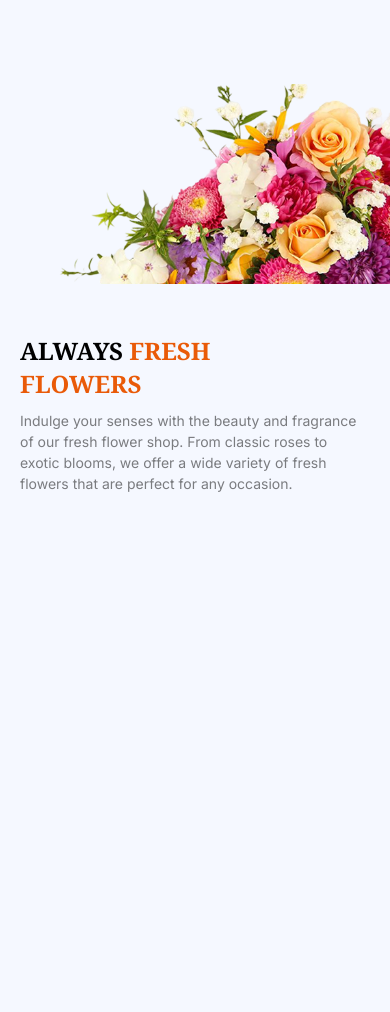
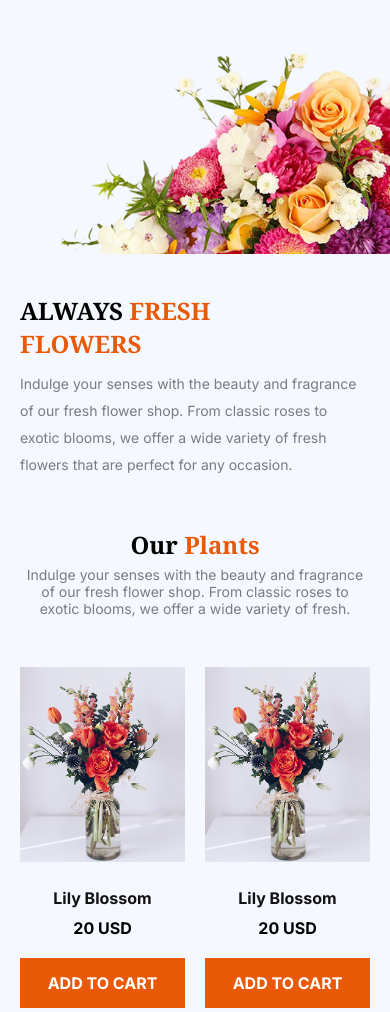
Before and after one commit to Jobayer561/B12A02-Responsive-Flowers, a plain HTML site: page index.html in a window 390 px wide. Shown: the part 88-1100 px from the top of the page. Before the commit the page ends 844 px from the top, so only its background shows below. Drawn offline with Linux system fonts and the light colour scheme.

Commit message:
plant section add

```diff
--- a/index.html
+++ b/index.html
@@ -46,7 +46,7 @@
       </div>
     </header>
         <main>
-      <section class="">
+      <section>
         <div class="section-container">
 
             <div class="content2">
@@ -65,6 +65,62 @@
         </div>
         </div>
       </section>
+      <section>
+        <div class="container plants">
+            <h2 class="Noto-serif-normal plant-heading"><span class="black">Our</span> Plants</h2>
+            <p class="Inter-normal plant-para">Indulge your senses with the beauty and fragrance of our fresh flower shop. From classic roses to exotic blooms, we offer a wide variety of fresh.</p>
+            <div class="plant-section">
+                <div class="flower">
+                    <img src="./assets/sample-flower-image.png" alt="">
+                    <h3 class="Inter-normal h3">Lily Blossom</h3>
+                    <p class="Inter-normal money">20 USD</p>
+                    <button class="Inter-normal btn">ADD TO CART</button>
+                </div>
+                <div class="flower">
+                    <img src="./assets/sample-flower-image.png" alt="">
+                    <h3 class="Inter-normal h3">Lily Blossom</h3>
+                    <p class="Inter-normal money">20 USD</p>
+                    <button class="Inter-normal btn">ADD TO CART</button>
+                </div>
+                <div class="">
+                    <img src="./assets/sample-flower-image.png" alt="">
+                    <h3 class="Inter-normal h3">Lily Blossom</h3>
+                    <p class="Inter-normal money">20 USD</p>
+                    <button class="Inter-normal btn">ADD TO CART</button>
+                </div>
+                <div class="">
+                    <img src="./assets/sample-flower-image.png" alt="">
+                    <h3 class="Inter-normal h3">Lily Blossom</h3>
+                    <p class="Inter-normal money">20 USD</p>
+                    <button class="Inter-normal btn">ADD TO CART</button>
+                </div>
+                <div class="">
+                    <img src="./assets/sample-flower-image.png" alt="">
+                    <h3 class="Inter-normal h3">Lily Blossom</h3>
+                    <p class="Inter-normal money">20 USD</p>
+                    <button class="Inter-normal btn">ADD TO CART</button>
+                </div>
+                <div class="">
+                    <img src="./assets/sample-flower-image.png" alt="">
+                    <h3 class="Inter-normal h3">Lily Blossom</h3>
+                    <p class="Inter-normal money">20 USD</p>
+                    <button class="Inter-normal btn">ADD TO CART</button>
+                </div>
+                <div class="">
+                    <img src="./assets/sample-flower-image.png" alt="">
+                    <h3 class="Inter-normal h3">Lily Blossom</h3>
+                    <p class="Inter-normal money">20 USD</p>
+                    <button class="Inter-normal btn">ADD TO CART</button>
+                </div>
+                <div class="">
+                    <img src="./assets/sample-flower-image.png" alt="">
+                    <h3 class="Inter-normal h3">Lily Blossom</h3>
+                    <p class="Inter-normal money">20 USD</p>
+                    <button class="Inter-normal btn">ADD TO CART</button>
+                </div>
+            </div>
+        </div>
+      </section>
 
     </body>
     </html>
--- a/styles/style.css
+++ b/styles/style.css
@@ -7,7 +7,6 @@
   font-family: "Noto Serif", serif;
   font-optical-sizing: auto;
   font-style: normal;
-  color: red;
   font-variation-settings: "wdth" 100;
 }
 .Inter-normal {
@@ -25,13 +24,13 @@ body {
   margin: 0 auto;
 }
 section {
-  margin: 100px auto;
+  margin: 80px auto;
 }
 .content {
   display: flex;
   justify-content: space-between;
   align-items: center;
-  padding: 10px 20px;
+  padding: 20px;
 }
 .logo {
   display: flex;
@@ -84,6 +83,7 @@ section {
 .heading {
   color: #e95a08;
   font-size: 65px;
+  font-weight: 600;
 }
 .black {
   color: black;
@@ -103,16 +103,63 @@ section {
   flex-direction: column;
 }
 .paragraph {
-  margin-top: 30px;
+  margin-top: 22px;
   max-width: 600px;
   font-size: 20px;
   color: #00000080;
-  line-height: 1.5;
+  line-height: 27px;
 }
 
-
+.plant-heading {
+  color: #e95a08;
+  font-size: 50px;
+  text-align: center;
+  margin-bottom: 10px;
+}
+.plant-para {
+  font-size: 22px;
+  color: rgba(0, 0, 0, 0.5);
+  padding: 0 126px;
+  text-align: center;
+  margin-bottom: 50px;
+}
+.plant-section {
+  display: grid;
+  grid-template-columns: repeat(4, 1fr);
+  gap: 20px;
+}
+.plant-section img {
+  width: 100%;
+  height: auto;
+}
+.h3 {
+  margin-top: 20px;
+  color: rgba(17, 17, 17, 1);
+  size: 22px;
+  font-weight: 600;
+  text-align: center;
+  margin-bottom: 10px;
+}
+.money {
+  font-size: 20px;
+  font-weight: bold;
+  text-align: center;
+  margin-bottom: 20px;
+}
+.btn {
+  font-size: 16px;
+  font-weight: 600;
+  background-color: #e95a08;
+  color: rgba(255, 255, 255, 1);
+  width: 270px;
+  height: 50px;
+  border: none;
+  margin-bottom: 30px;
+}
 @media screen and (max-width: 768px) {
-
+    section{
+        margin: 50px auto;
+    }
   .cart-mobile {
     display: block;
   }
@@ -132,7 +179,7 @@ section {
   }
   .content2 {
     width: 100%;
-    margin-top: 30px;
+    margin-top: 20px;
     padding: 0 20px;
   }
 
@@ -152,11 +199,42 @@ section {
   .heading {
     font-size: 24px;
     font-weight: bold;
+  }
+  .paragraph {
+    margin-top: 10px;
+    font-size: 14px;
+  }
+  .plant-heading {
+    font-size: 24px;
+    margin-bottom: 5px;
+  }
+  .plants {
+    margin-top: 0;
+    padding: 0;
+  }
+  .plant-para {
+    font-size: 14px;
+    padding: 0;
+    padding: 0 20px;
+  }
+  .plant-section {
+    display: grid;
+    grid-template-columns: repeat(2, 1fr);
+    gap: 20px;
+    padding: 0 20px;
+  }
+  .plant-section img {
+    width: 100%;
+    height: auto;
+    object-fit: cover;
+  }
+  .h3,
+  .money,
+  .btn {
+    font-size: 16px;
+    width: 100%;
+  }
+  .btn {
     margin-bottom: 10px;
   }
-  .paragraph {
-    font-size: 14px;
-    margin: 0;
-  }
-
 }
```
